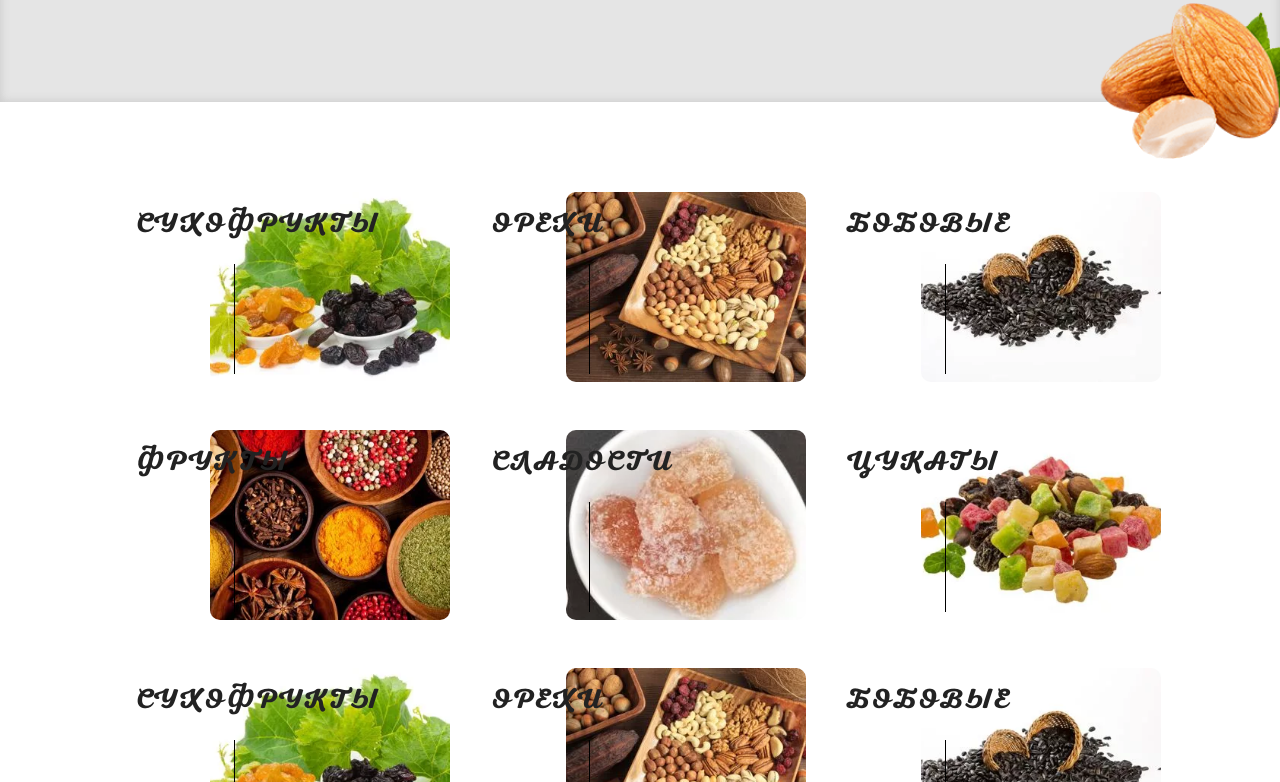
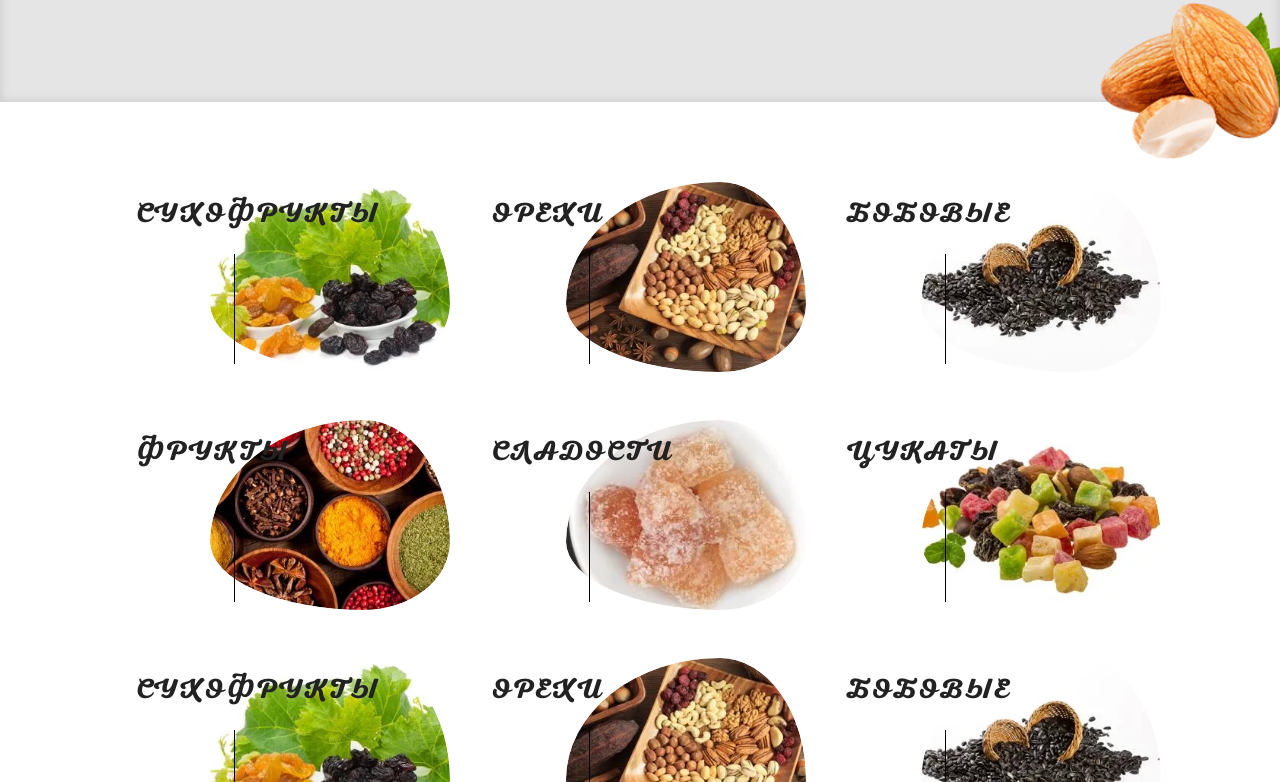
Before and after one commit to 7Davronbek/app-suxofruits-client, a React (Create React App) app: page / in a window 1280 px wide. Shown: the part 1578-2360 px from the top of the page. Built offline with nearby package versions, Linux system fonts and the light colour scheme; some icons are missing.

Commit message:
suxofruits

```diff
--- a/src/sass/main.scss
+++ b/src/sass/main.scss
@@ -494,7 +494,7 @@ html {
         }
 
         .galary {
-            padding: 90px 0 70px;
+            padding: 80px 0 80px;
             // background: radial-gradient(circle farthest-corner at 10% 20%, #45b39c 0%, #159b7ee6 90%);
             background-color: #fff;
             position: relative;
@@ -507,6 +507,11 @@ html {
                     margin-left: auto;
                     width: 240px;
                     height: 190px;
+                    overflow: hidden;
+                    border-radius: 42% 56%, 72% 28% / 42% 42% 56% 48%;
+                    background-size: cover;
+                    background-position: center;
+                    animation: morph 8s linear infinite alternate;
 
                     &::after {
                         content: '';
@@ -539,7 +544,8 @@ html {
                     img {
                         height: 100%;
                         object-fit: cover;
-                        border-radius: 10px;
+                        animation: morph 8s linear infinite alternate;
+                        // border-radius: 10px;
                     }
                 }
 
@@ -595,3 +601,19 @@ html {
         background-position: 1500px;
     }
 }
+
+@keyframes morph {
+
+    0%,
+    100% {
+        border-radius: 42% 56%, 72% 28% / 42% 42% 56% 48%;
+    }
+
+    33% {
+        border-radius: 72% 28% 48% 48% / 28% 28% 72% 72%;
+    }
+
+    66% {
+        border-radius: 100% 56% 56% 100% / 100% 100% 56% 56%;
+    }
+}
```
